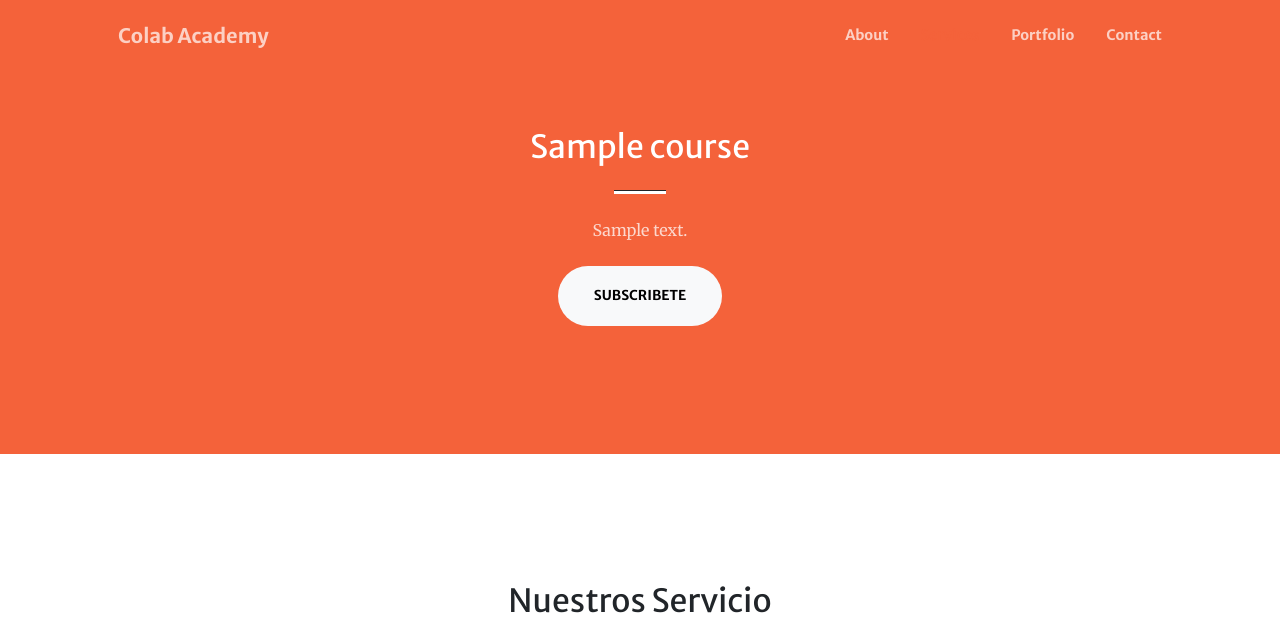
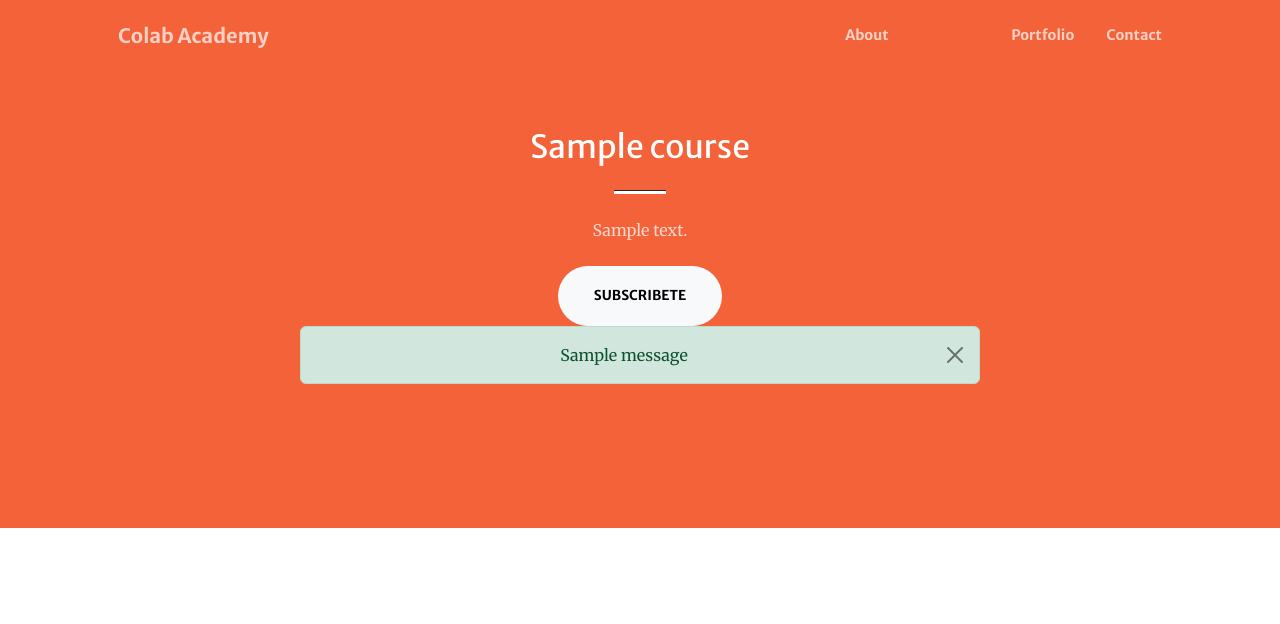
Before and after one commit to carlosalegriam/colab, a Django app: page /academy/course/1 in a window 1280 px wide. Shown: the top 624 px of the page. Run offline with Django 4.2, Linux system fonts and the light colour scheme; tables that the repository leaves empty hold one stand-in row (values such as "Sample post"); one stand-in notice (Sample message) is shown; some libraries are stand-ins or nearby versions.

Commit message:
mensajes usuario subcrito

```diff
--- a/colabapp/academy/views.py
+++ b/colabapp/academy/views.py
@@ -27,10 +27,12 @@ def v_subscribe(request, course_id):
 
     verificar = Subscription.objects.filter(subject_id = subject.id, student_id = request.user.id)
     if verificar.exists():
+        messages.error(request, "Ya estás suscrito a este curso.")
         return HttpResponseRedirect("/academy/course/%s" % (course_id))
     else:
         subs = Subscription()
         subs.student_id = request.user.id
         subs.subject_id = subject.id
         subs.save()
+        messages.success(request, "Te has suscrito exitosamente al curso.")
         return HttpResponseRedirect("/academy/course/%s" % (course_id))
--- a/colabapp/colabapp/templates/course.html
+++ b/colabapp/colabapp/templates/course.html
@@ -10,15 +10,15 @@
                     <hr class="divider divider-light" />
                     <p class="text-white-75 mb-4">{{ course.description }}</p>
                     <a class="btn btn-light btn-xl" href="/academy/course/{{ course.id }}/subscribe">Subscribete</a>
-                    {% for menssage in messages %}
+                    {% for message in messages %}
                         {% if message.tags == "success" %}
-                        <div class="alert alert-success alert-dismissible fade show" role="alert">{{ message }}
-                            <button type="button" class="btn-close" data-bs-dismiss="alert" aria-label="Close"></button>
-                        </div>
+                            <div class="alert alert-success alert-dismissible fade show" role="alert">{{ message }}
+                                <button type="button" class="btn-close" data-bs-dismiss="alert" aria-label="Close"></button>
+                            </div>
                         {% endif %}
 
                         {% if message.tags == "error" %}
-                            <div class="alert alert-danger">{{ menssage }}</div>
+                            <div class="alert alert-danger">{{ message }}</div>
                         {% endif %}
                     {% endfor %}
                 </div>
```
